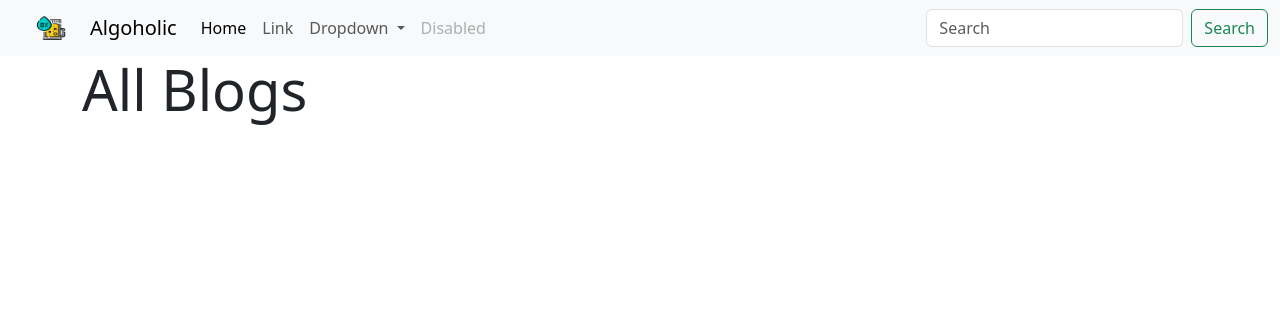
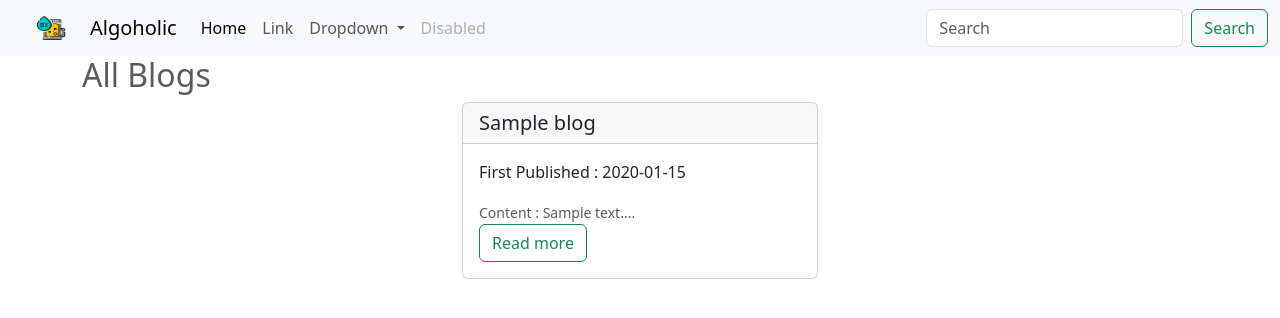
Before and after one commit to sourabhsinha396/fastapi-blog, a FastAPI app: template backend/templates/blog/home.html in a window 1280 px wide. Shown: the top 318 px of the page. Run offline with FastAPI, Linux system fonts and the light colour scheme; the template is opened without the code that fills it: most values are stand-ins (such as "Sample title", 1, 10 or a date in 2020); parts of the project's set-up code (start-up, migrations or seed data) failed here and were passed over.

Commit message:
serve blog list in homepage

```diff
--- a/backend/schemas/blog.py
+++ b/backend/schemas/blog.py
@@ -12,7 +12,7 @@ class CreateBlog(BaseModel):
 
     @root_validator(pre=True)
     def generate_slug(cls, values):
-        if "title" in values and "slug" not in values:
+        if "title" in values:
             values["slug"] = values.get("title").replace(" ", "-").lower()
         return values
 
--- a/backend/templates/blog/home.html
+++ b/backend/templates/blog/home.html
@@ -8,7 +8,26 @@
 
 {% block content %}
 <div class="container">
-    <h1 class="display-4">All Blogs</h1>
+    <h2 class="text-muted">All Blogs</h1>
+    <div class="row justify-content-center">
+
+        {% for blog in blogs %}
+        <div class="col-sm-4 mb-4">
+          <div class="card">
+            <div class="card-header">
+                <h5 class="card-text">{{ blog.title }}</h5>
+            </div>
+            <div class="card-body">
+              <p class="card-text">First Published : {{blog.created_at.strftime('%Y-%m-%d')}}</p>
+              <small class="card-text text-muted">Content : {{blog.content[:60]}}...</small>
+              <br>
+              <a href="/app/blog/{{blog.id}}" class="btn btn-outline-success">Read more</a>
+            </div>
+          </div>
+        </div>
+        {% endfor %}
+
+    </div>
 </div>
 
 {% endblock %}
```
Also changed, not shown: backend/apps/v1/route_blog.py (+9 -3 lines).
